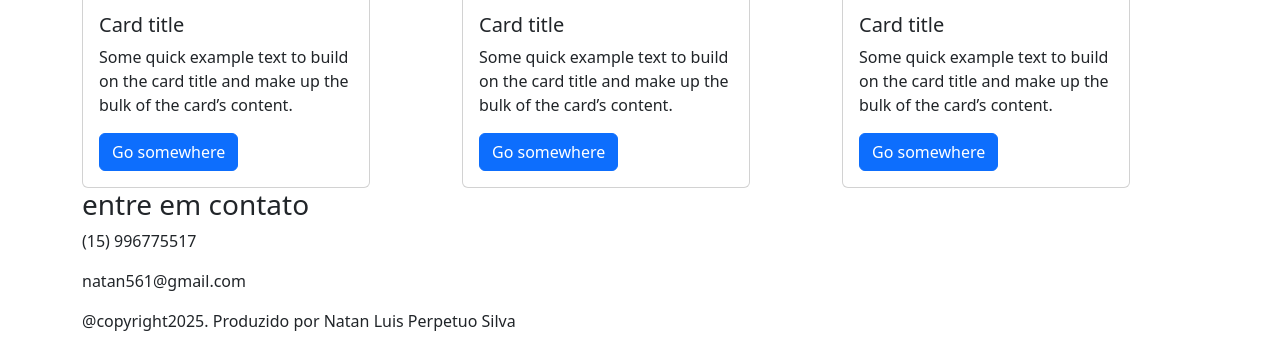
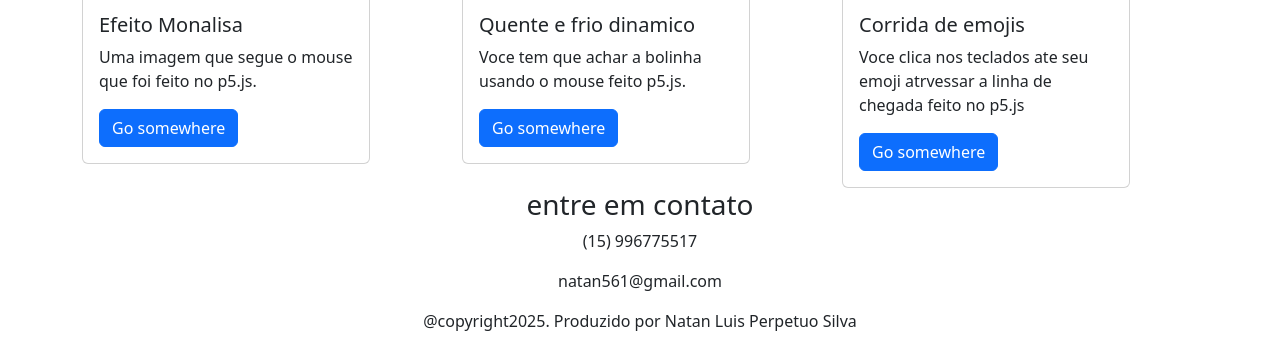
Before and after one commit to natan0908/meu-repositorio-, a plain HTML site: page index.html in a window 1280 px wide. Shown: the part 557-906 px from the top of the page. Drawn offline with nearby package versions, Linux system fonts and the light colour scheme.

Commit message:
Add files via upload

```diff
--- a/index.html
+++ b/index.html
@@ -10,7 +10,7 @@
 <body>
   <header class = "container text-center">
 <img src="IMG/natam.png" alt="" width="300" class="rounded-circle" height="300">
-<p class="lead">  " Ola, eu sou o natan</p>
+<p class="lead">  " Ola, eu sou o Natan</p>
 <h1> Esse e o meu portifolio de programaçao</h1>
 <p> Minhas habilidades</p>
 <div>
@@ -24,10 +24,10 @@
   <div class="row">
  <div class="col-md-4">
   <div class="card" style="width: 18rem;">
-  <img src="..." class="card-img-top" alt="...">
+  <img src="IMG/Efeito Monalisa.png" class="card-img-top" alt="...">
   <div class="card-body">
-    <h5 class="card-title">Card title</h5>
-    <p class="card-text">Some quick example text to build on the card title and make up the bulk of the card’s content.</p>
+    <h5 class="card-title">Efeito Monalisa</h5>
+    <p class="card-text">Uma imagem que segue o mouse que foi feito no p5.js.</p>
     <a href="#" class="btn btn-primary">Go somewhere</a>
   </div>
 </div>
@@ -36,10 +36,11 @@
 
 <div class="col-md-4">
   <div class="card" style="width: 18rem;">
-  <img src="..." class="card-img-top" alt="...">
+  <img src="IMG/Efeito Monalisa.png" class="card-img-top" alt="...">
+
   <div class="card-body">
-    <h5 class="card-title">Card title</h5>
-    <p class="card-text">Some quick example text to build on the card title and make up the bulk of the card’s content.</p>
+    <h5 class="card-title">Quente e frio dinamico</h5>
+    <p class="card-text">Voce tem que achar a bolinha usando o mouse feito p5.js.</p>
     <a href="#" class="btn btn-primary">Go somewhere</a>
   </div>
 </div>
@@ -47,10 +48,10 @@
 
  <div class="col-md-4">
   <div class="card" style="width: 18rem;">
-  <img src="..." class="card-img-top" alt="...">
+  <img src="IMG/Corrida de emojis.png" class="card-img-top" alt="...">
   <div class="card-body">
-    <h5 class="card-title">Card title</h5>
-    <p class="card-text">Some quick example text to build on the card title and make up the bulk of the card’s content.</p>
+    <h5 class="card-title">Corrida de emojis </h5>
+    <p class="card-text">Voce clica nos teclados ate seu emoji atrvessar a linha de chegada feito no p5.js</p>
     <a href="#" class="btn btn-primary">Go somewhere</a>
   </div>
 </div>
@@ -58,7 +59,7 @@
  </div>
 
 </main>
-<footer class="container">
+<footer class="container text-center">
   <h3>entre em contato</h3>
   <p>(15) 996775517</p>
   <p>natan561@gmail.com</p>
```
